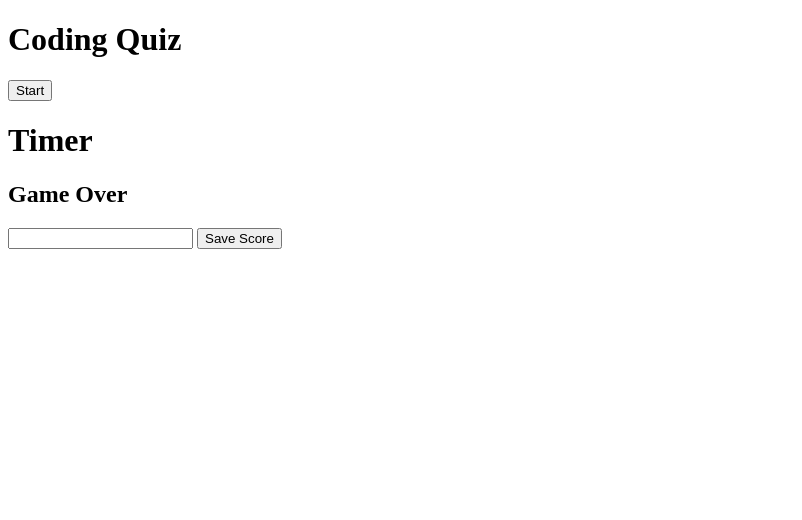
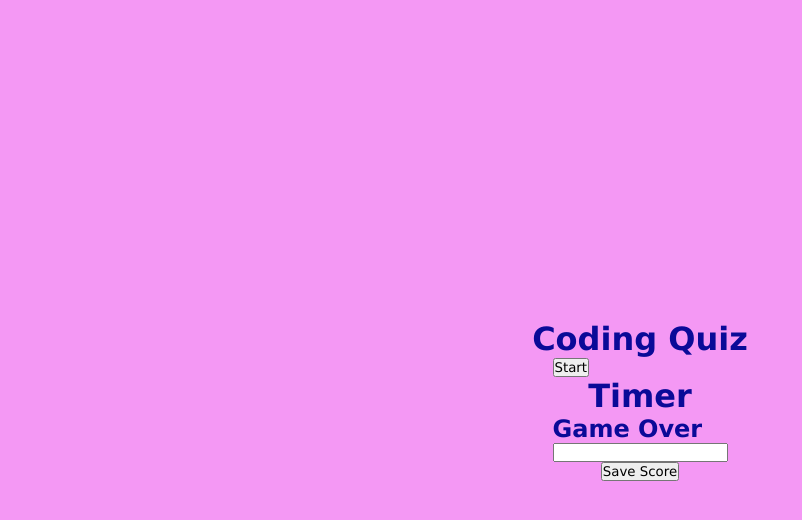
Before and after one commit to Volcomix13/04-Coding-Quiz, a plain HTML site: page index.html in a window 1280 px wide. Shown: the whole page, without its empty margins (0-802 px from the left). Drawn offline with Linux system fonts and the light colour scheme.

Commit message:
Added styling to style.css

```diff
--- a/Assets/script.js
+++ b/Assets/script.js
@@ -73,6 +73,8 @@ function generateAnswerChoices() {
 function validateAnswer(event) {
   event.preventDefault();
   // grab text of button that was clicked (event.target.textContent)
+  choicesButton.addEventListener("click", validateAnswer);
+  var userChoice = '';
 
 
   // conditional statement test userChoice === correctAnswer
@@ -81,7 +83,11 @@ function validateAnswer(event) {
   // false
   //    incorrect answer
   //    decrease timer by 10 secs
-
+  if(userChoice === correctAnswer){
+    console.log(correctAnswer + "is correct!");
+  }else{
+    console.log("Incorrect" + timeLeft - 10);
+  }
   // move onto the next question
 
   // currentQuestion++
--- a/Assets/style.css
+++ b/Assets/style.css
@@ -0,0 +1,41 @@
+*{
+    padding: 0;
+    margin: 0;
+    box-sizing: border-box;
+    font-family: 'Lucida Sans', 'Lucida Sans Regular', 'Lucida Grande', 'Lucida Sans Unicode', Geneva, Verdana, sans-serif;
+}
+
+body{
+    height: 100hv;
+    background-color: rgb(244, 152, 244);
+    color: rgb(10, 10, 152);
+    position:absolute;
+    top:0;
+    width: 100%;
+    height: 100%;
+    display: flex;
+    flex-direction: column;
+    align-items: center;
+    justify-content: center;
+}
+
+button{
+    display: flex;
+    flex-direction: column;
+    align-items: center;
+    justify-content: center;
+}
+
+h1{
+    display: flex;
+    flex-direction: column;
+    align-items: center;
+    justify-content: center;
+}
+
+form{
+    display: flex;
+    flex-direction: column;
+    align-items: center;
+    justify-content: center;
+}
```
Also changed, not shown: index.html (+0 -1 lines).
